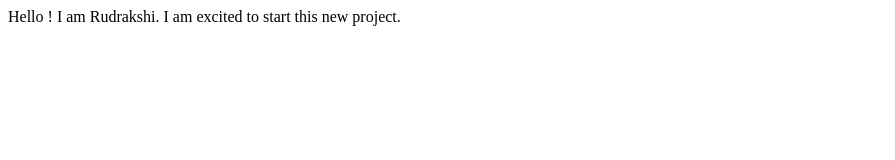
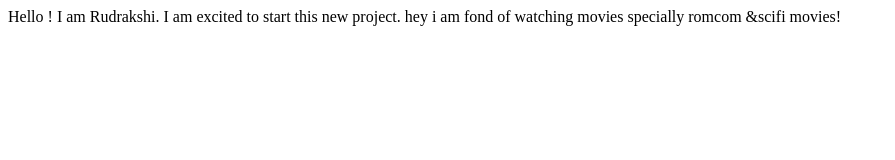
Before and after one commit to rudrakshithakur/rudrakshi-site, a plain HTML site: page index.html in a window 1280 px wide. Shown: the whole page, without its empty margins (0-895 px from the left). Drawn offline with Linux system fonts and the light colour scheme.

Commit message:
fix: added details about movies

```diff
--- a/index.html
+++ b/index.html
@@ -8,5 +8,6 @@
 </head>
 <body>
     Hello ! I am Rudrakshi. I am excited to start this new project.
+     hey i am fond of watching movies specially romcom &scifi  movies!
 </body>
 </html>
```
